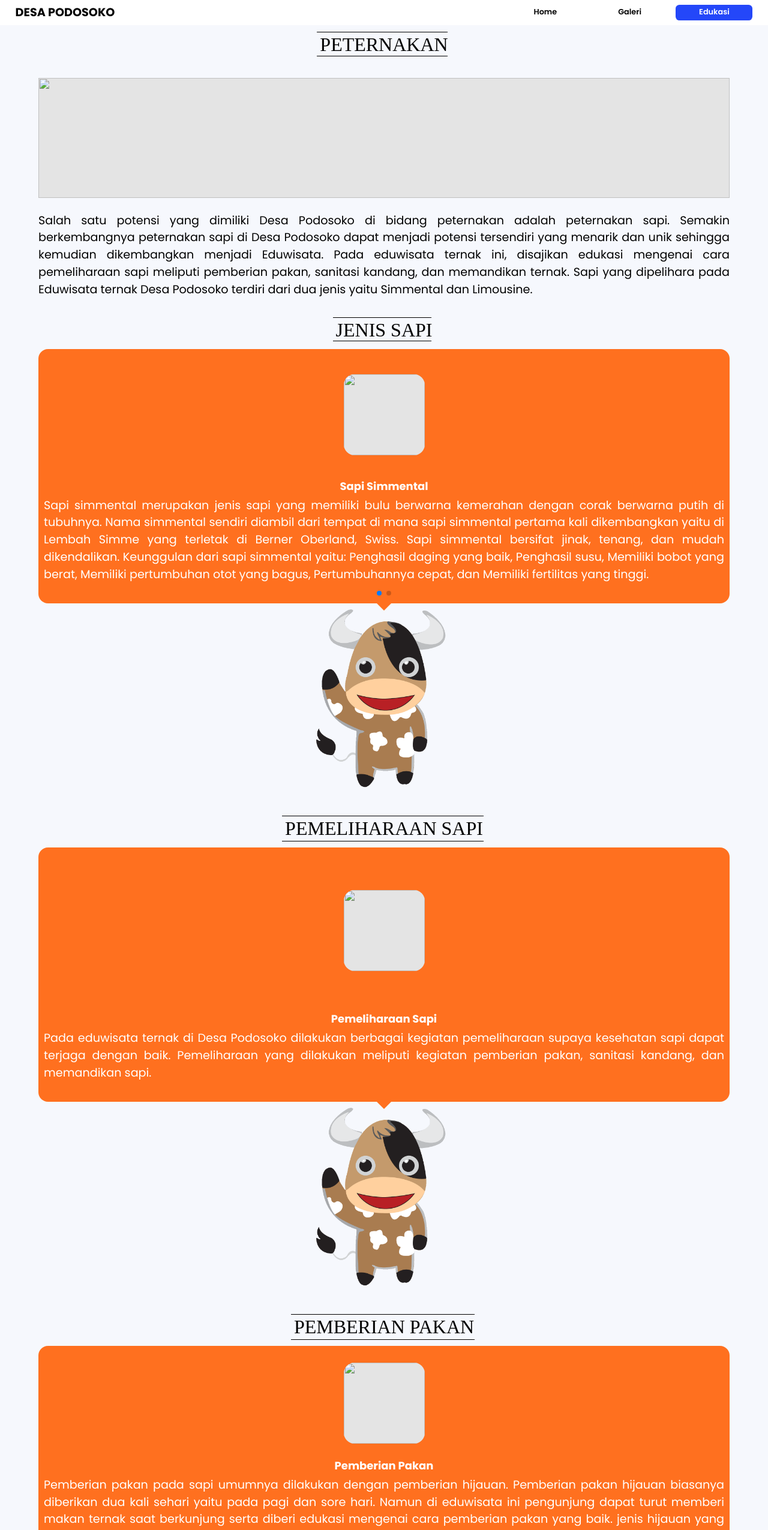
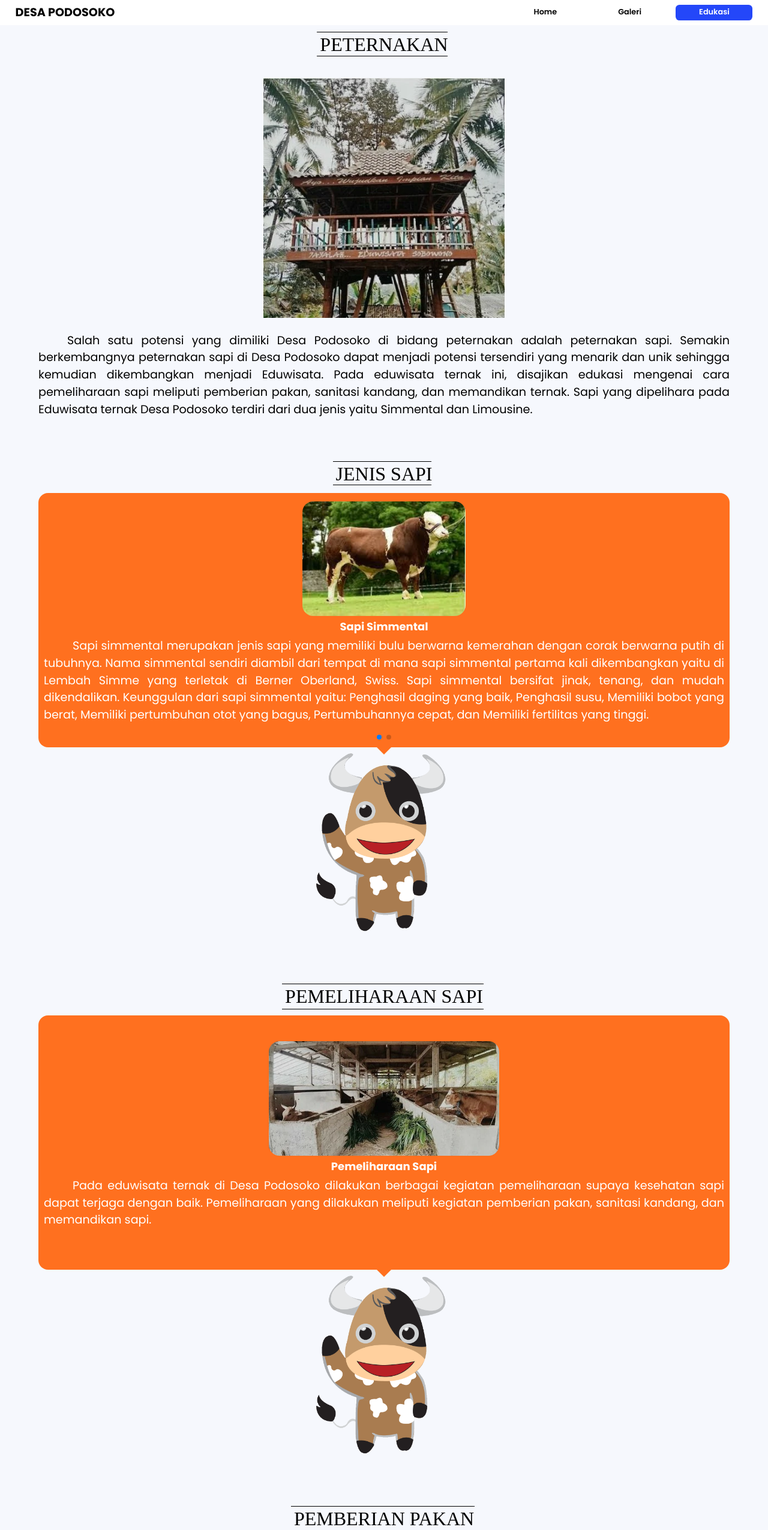
Before and after one commit to farrelahmady/podosoko, a plain HTML site: page pages/artikel/peternakan.html in a window 1280 px wide. Shown: the top 2551 px of the page at 60% size. Drawn offline with nearby package versions, Linux system fonts and the light colour scheme; a web font is replaced by a local one.

Commit message:
image_peternakan

```diff
--- a/assets/css/default.css
+++ b/assets/css/default.css
@@ -158,7 +158,7 @@ img,
 video {
 	object-fit: cover;
 	object-position: center;
-	background-color: #e4e4e4;
+	/* background-color: #e4e4e4; */
 }
 
 h1,
--- a/assets/css/style.css
+++ b/assets/css/style.css
@@ -471,15 +471,22 @@ div.e-card:hover > .body {
 	padding-top: 0;
 }
 #abstract img {
-	width: 100%;
-	height: 25vh;
+	/* width: 100%; */
+	object-fit: contain;
+	height: 50vh;
 	margin: 1.5em 0;
+}
+#abstract p {
+	text-indent: 2.5em;
 }
 
 .materi .content {
 	width: 100%;
 	color: white;
 	padding: 0;
+}
+.materi .content p {
+	text-indent: 2.5em;
 }
 .materi .content div.container {
 	height: 53vh;
@@ -507,9 +514,9 @@ div.e-card:hover > .body {
 }
 .materi .content div.swiper-slide img {
 	border-radius: inherit;
-	margin: auto;
-	height: 7.5em;
-	width: 7.5em;
+	margin: 0 auto;
+	height: 50%;
+	/* width: 7.5em; */
 }
 .materi .content div.swiper-slide h2.title {
 	margin: 0.5em auto;
@@ -641,6 +648,35 @@ div.e-card:hover > .body {
 		width: 0.75vw;
 		height: 0.75vw;
 	}
+	.materi {
+		min-height: 100vh;
+		justify-content: space-around;
+		margin: 5vh auto;
+	}
+
+	.materi .maskot {
+		display: inline-block;
+	}
+
+	/* .materi .content .container {
+		width: 1000%;
+		flex: 1;
+		order: 2;
+	} */
+	/* .materi .content div.container::after {
+		content: "";
+		position: absolute;
+		width: 0;
+		height: 0;
+		border-top: 1.5em solid transparent;
+		border-left: 1.5em solid transparent;
+		border-bottom: 1.5em solid transparent;
+		border-right: 1.5em solid #ff701f;
+		top: 50%;
+		left: -2%;
+		margin-top: -1%;
+		margin-left: -1.5em;
+	} */
 }
 
 /* Small devices (portrait tablets and large phones, 600px and up) */
--- a/pages/artikel/peternakan.html
+++ b/pages/artikel/peternakan.html
@@ -29,7 +29,7 @@
 			<div class="title">
 				<h1 class="title">peternakan</h1>
 			</div>
-			<img src="" alt="" />
+			<img src="../../assets/content/peternakan/general.webp" alt="" />
 			<p>
 				Salah satu potensi yang dimiliki Desa Podosoko di bidang peternakan
 				adalah peternakan sapi. Semakin berkembangnya peternakan sapi di Desa
@@ -51,7 +51,10 @@
 					<div class="swiper edukasi-swiper">
 						<div class="swiper-wrapper">
 							<div class="swiper-slide">
-								<img src="" alt="" />
+								<img
+									src="../../assets/content/peternakan/simmental.webp"
+									alt=""
+								/>
 								<h2 class="title">Sapi Simmental</h2>
 								<p>
 									Sapi simmental merupakan jenis sapi yang memiliki bulu
@@ -67,7 +70,10 @@
 								</p>
 							</div>
 							<div class="swiper-slide">
-								<img src="" alt="" />
+								<img
+									src="../../assets/content/peternakan/limousine.webp"
+									alt=""
+								/>
 								<h2 class="title">Sapi Limousine</h2>
 								<p>
 									Sapi Limousine memiliki warna bulu khas yaitu berwarna merah
@@ -101,7 +107,10 @@
 					<div class="swiper edukasi-swiper">
 						<div class="swiper-wrapper">
 							<div class="swiper-slide">
-								<img src="" alt="" />
+								<img
+									src="../../assets/content/peternakan/pemeliharaan-sapi.webp"
+									alt=""
+								/>
 								<h2 class="title">Pemeliharaan Sapi</h2>
 								<p>
 									Pada eduwisata ternak di Desa Podosoko dilakukan berbagai
@@ -128,7 +137,10 @@
 					<div class="swiper edukasi-swiper">
 						<div class="swiper-wrapper">
 							<div class="swiper-slide">
-								<img src="" alt="" />
+								<img
+									src="../../assets/content/peternakan/pemberian-pakan.webp"
+									alt=""
+								/>
 								<h2 class="title">Pemberian Pakan</h2>
 								<p>
 									Pemberian pakan pada sapi umumnya dilakukan dengan pemberian
@@ -161,7 +173,10 @@
 					<div class="swiper edukasi-swiper">
 						<div class="swiper-wrapper">
 							<div class="swiper-slide">
-								<img src="" alt="" />
+								<img
+									src="../../assets/content/peternakan/sanitasi-kandang.webp"
+									alt=""
+								/>
 								<h2 class="title">Sanitasi Kandang</h2>
 								<p>
 									Sanitasi merupakan segala usaha yang dilakukan untuk menjaga
@@ -190,7 +205,10 @@
 					<div class="swiper edukasi-swiper">
 						<div class="swiper-wrapper">
 							<div class="swiper-slide">
-								<img src="" alt="" />
+								<img
+									src="../../assets/content/peternakan/memandikan-sapi.webp"
+									alt=""
+								/>
 								<h2 class="title">Memandikan Sapi</h2>
 								<p>
 									Kegiatan memandikan sapi ini dilakukan secara teratur agak
```
Also changed, not shown: assets/js/home.js (+17 -5 lines), assets/content/peternakan/general.webp (added), assets/content/peternakan/limousine.webp (added), assets/content/peternakan/memandikan-sapi.webp (added), assets/content/peternakan/pemberian-pakan.webp (added), assets/content/peternakan/pemeliharaan-sapi.webp (added), assets/content/peternakan/sanitasi-kandang.webp (added), assets/content/peternakan/simmental.webp (added), 4 other files.
